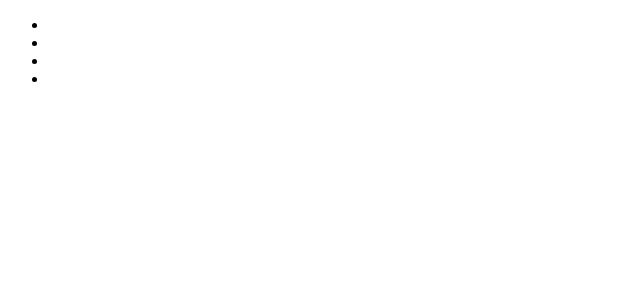
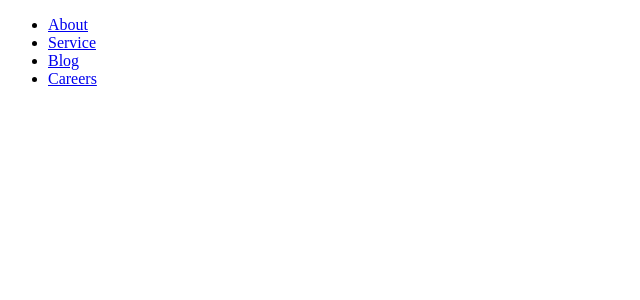
Before and after one commit to gabrieljcoutinho/Projeto-Archi-Firm, a React (Create React App) app: page / in a window 1280 px wide. Shown: the top 300 px of the page, without its empty margins (0-640 px from the left). Built offline with nearby package versions, Linux system fonts and the light colour scheme.

Commit message:
conteudo ehraser

```diff
--- a/src/components/Header.jsx
+++ b/src/components/Header.jsx
@@ -6,10 +6,10 @@ const Header = () => {
   return (
     <div>
            <ul className="headerMenu">
-            <li className="headerMenuLista"></li>
-            <li className="headerMenuLista"></li>
-            <li className="headerMenuLista"></li>
-            <li className="headerMenuLista"></li>
+            <li className="headerMenuLista"><a href="#" className='linkListaHeader'>About</a></li>
+            <li className="headerMenuLista"><a href="#" className='linkListaHeader'>Service</a></li>
+            <li className="headerMenuLista"><a href="#" className='linkListaHeader'>Blog</a></li>
+            <li className="headerMenuLista"><a href="#" className='linkListaHeader'>Careers</a></li>
            </ul>
 
 
```
